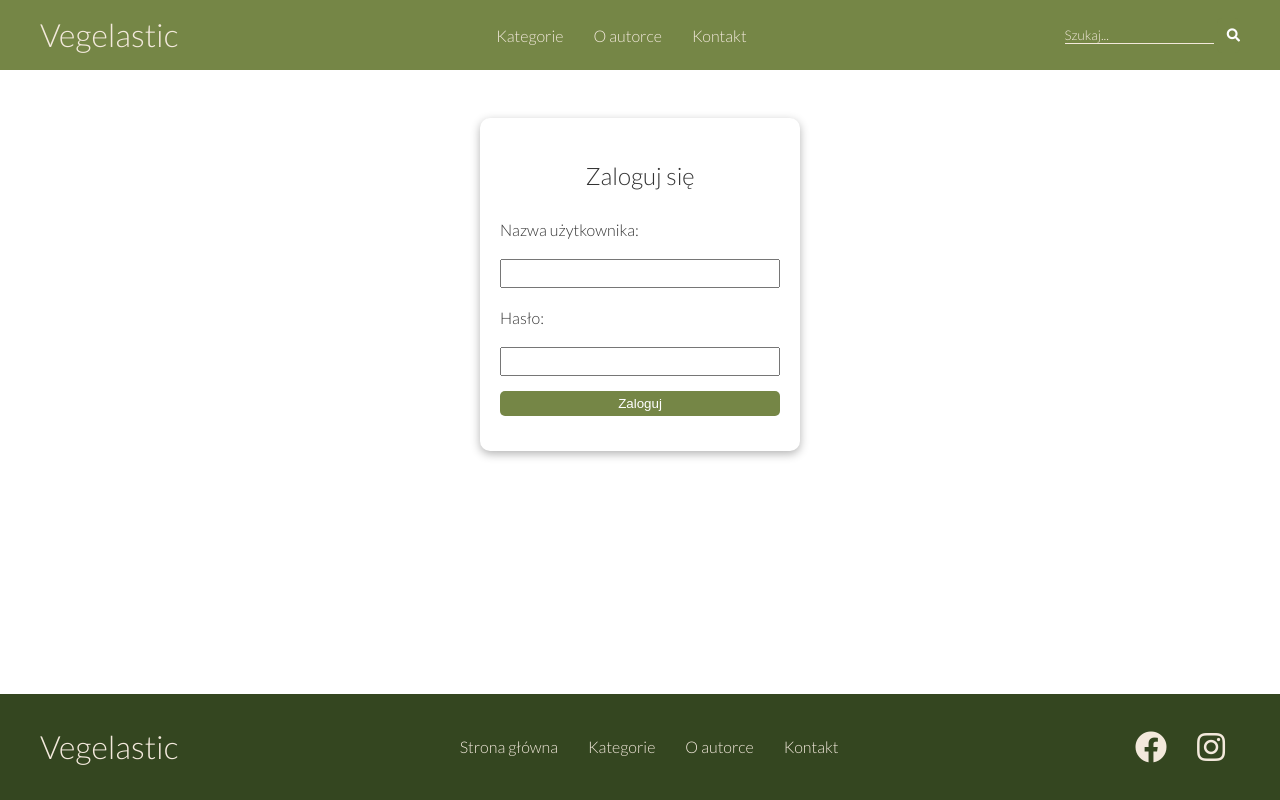
After one commit to lemarta/vegelastic_recipes, a Django app: template templates/login.html in a window 1280 px wide. The commit adds this page. Run offline with Django 3.2, Linux system fonts and the light colour scheme; the template is opened without the code that fills it, so the values that code supplies are empty.

Commit message:
logging in and out and restricting access

```diff
--- a/Recipes/templates/Recipes/standard-form.html
+++ b/Recipes/templates/Recipes/standard-form.html
@@ -1,5 +1,6 @@
 <form action="" method="post">
     {% csrf_token %}
+    <div class="flex">
         <div class="form card">
             <h2 class="md text-center my-2">
             {{ message }}
@@ -7,4 +8,5 @@
             {{ form }}
             <input class="btn" type="submit" value="Wyślij">
         </div>
+    </div>
 </form>
--- a/Vegelastic_recipes/urls.py
+++ b/Vegelastic_recipes/urls.py
@@ -22,6 +22,8 @@ from django.conf.urls.static import static
 urlpatterns = [
     path('admin/', admin.site.urls),
     path('', recipe_views.MainPageView.as_view(), name="index"),
+    path('login/', recipe_views.UserLoginView.as_view(), name="login"),
+    path('logout/', recipe_views.UserLogoutView.as_view(), name="logout"),
     path('przepis/<slug:slug>/', recipe_views.RecipeDetailsView.as_view()),
     path('dodaj/przepis/', recipe_views.AddRecipeView.as_view()),
     path('skladnik/<slug:slug>/', recipe_views.IngredientDetailsView.as_view()),
--- a/static/css/styles.css
+++ b/static/css/styles.css
@@ -98,6 +98,23 @@ p {
 .navbar .search button {
     padding: 10px 0 10px 10px;
 }
+
+/* login */
+
+.log {
+    height: 50px;
+}
+
+.log a:hover {
+    border-bottom: none;
+}
+
+.log p,
+.log button {
+    padding: 0;
+    margin: 0 0 5px 0;
+}
+
 
 /* recipe */
 
@@ -202,20 +219,34 @@ p {
 /* form */
 
 .form.card {
-    margin: 1rem 12rem;
+    width: 50rem;
 }
 
 .form input[type=text],
-.form textarea {
+.form input[type=submit],
+.form textarea,
+.form label{
     display: block;
     width: 100%;
+    margin: 10px 0;
 }
 
-.form label {
+/* login */
+
+.login.card {
+    width: 20rem;
+    position: center;
+    margin: 3rem;
+}
+
+.login label,
+.login input {
     display: block;
     width: 100%;
     padding: 5px 0;
+    margin: 15px 0;
 }
+
 
 /* footer */
 
--- a/templates/base.html
+++ b/templates/base.html
@@ -11,10 +11,12 @@
 
 <!--Navigation bar-->
 <div class="navbar">
+
     <div class="grid grid-3 container flex">
         <div>
             <h1 class="logo">Vegelastic</h1>
         </div>
+
         <div>
             <nav>
                 <ul>
@@ -24,6 +26,7 @@
                 </ul>
             </nav>
         </div>
+
         <div class="search">
             <form action="/szukaj/" method="post">
                 {% csrf_token %}
@@ -31,8 +34,29 @@
                 <button class="btn" type="submit"><i class="fas fa-search"></i></button>
             </form>
         </div>
+
     </div>
+
 </div>
+
+{% if user.is_authenticated %}
+    <div class="navbar log">
+
+        <div class="grid grid-3 container flex">
+
+            <div>
+                <p>Witaj, {{ user.username }}</p>
+            </div>
+
+            <div>
+                <a href="/logout"><button class="btn">Wyloguj się</button></a>
+            </div>
+
+        </div>
+
+    </div>
+
+{% endif %}
 
 <div>
 <!-- Page content will be loaded here -->
@@ -42,10 +66,13 @@
 
 <!-- footer -->
 <footer class="footer bg-dark py-2">
+
     <div class="container grid grid-3 flex">
+
         <div>
             <h1>Vegelastic</h1>
         </div>
+
         <div>
             <nav>
                 <ul>
@@ -56,12 +83,16 @@
                 </ul>
             </nav>
         </div>
+
+        <div>
             <div class="social">
                 <a href="#"><i class="fab fa-facebook fa-2x"></i></a>
                 <a href="#"><i class="fab fa-instagram fa-2x"></i></a>
             </div>
         </div>
+
     </div>
+
 </footer>
 </body>
 </html>
--- /dev/null
+++ b/templates/login.html
@@ -0,0 +1,20 @@
+{% extends 'base.html' %}
+
+{% block content %}
+<div class="flex">
+    <div class="login card">
+        <h2 class="md text-center my-2">Zaloguj się</h2>
+        <form action="" method="post">
+
+            {% csrf_token %}
+            <label for="username">Nazwa użytkownika:</label>
+            <input type="text" id="username" name="username">
+            <label for="password">Hasło:</label>
+            <input type="password" id="password" name="password">
+            <input type="submit" value="Zaloguj" class="btn">
+
+        </form>
+    </div>
+</div>
+
+{% endblock %}
```
Also changed, not shown: Recipes/views.py (+28 -1 lines), Recipes/forms.py (line endings or trailing spaces). Lines whose indentation alone changed are shown as unchanged.
